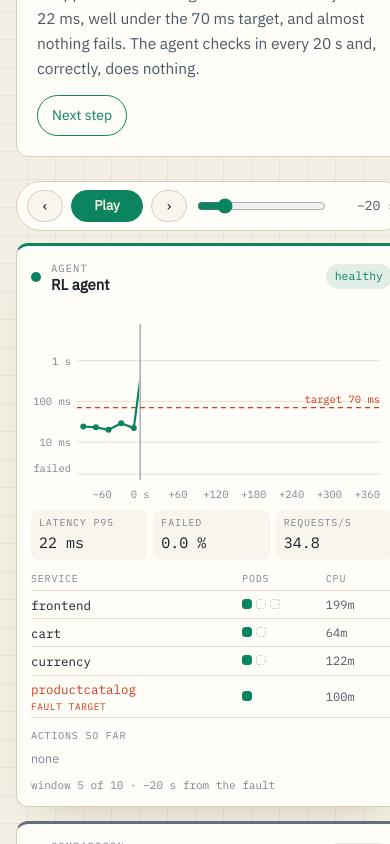
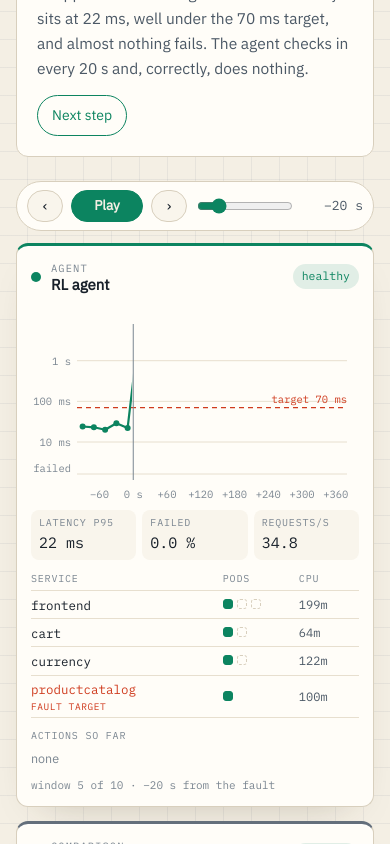
Before and after one commit to Jar-pratyush/Self-Healing-Cloud-Site-Sim, a React (Vite) app: page / in a window 390 px wide. Shown: the part 7548-8392 px from the top of the page. Built offline with nearby package versions, Linux system fonts and the light colour scheme.

Commit message:
Keep the replay panels inside narrow screens in technical mode

```diff
--- a/src/sections/deep_dive_section.tsx
+++ /dev/null
@@ -1,18 +0,0 @@
-import { SectionFrame } from "../components/section_frame";
-
-export function DeepDiveSection() {
-  return (
-    <SectionFrame
-      section_id="deep_dive"
-      section_number={5}
-      kicker="Technical deep dive"
-      title="The method, in full."
-      lede={
-        <p>
-          State, actions and reward; the learning algorithm; the settings it ran with; and how the evaluation was
-          planned before any training began.
-        </p>
-      }
-    />
-  );
-}
--- a/src/sections/replay/replay_section.css
+++ b/src/sections/replay/replay_section.css
@@ -115,6 +115,7 @@
 
 .replay_stage {
   display: grid;
+  grid-template-columns: minmax(0, 1fr);
   gap: 24px;
 }
 
@@ -223,6 +224,7 @@
 
 .instrument_sticky {
   display: grid;
+  grid-template-columns: minmax(0, 1fr);
   gap: 12px;
 }
 
@@ -683,7 +685,7 @@
 
 @media (max-width: 760px) {
   .lane_grid {
-    grid-template-columns: 1fr;
+    grid-template-columns: minmax(0, 1fr);
   }
 
   .strip_cells {
```
